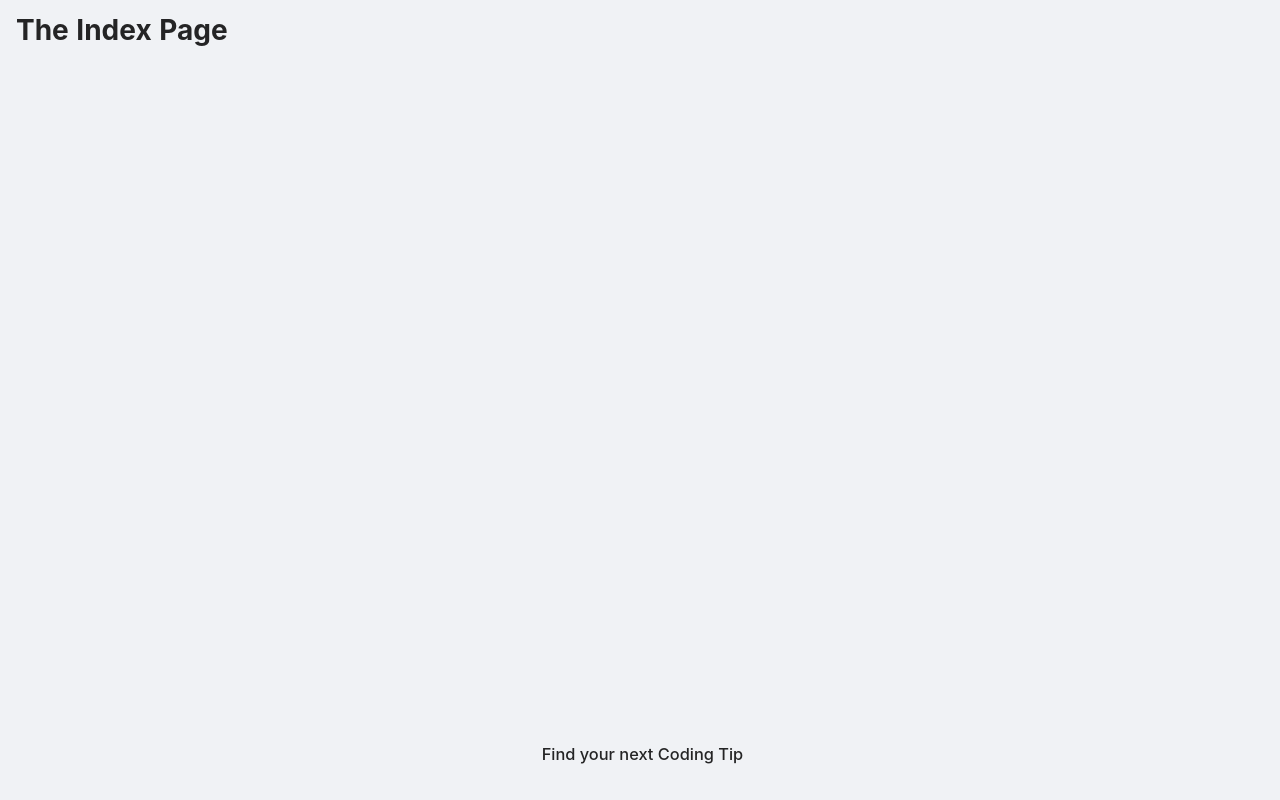
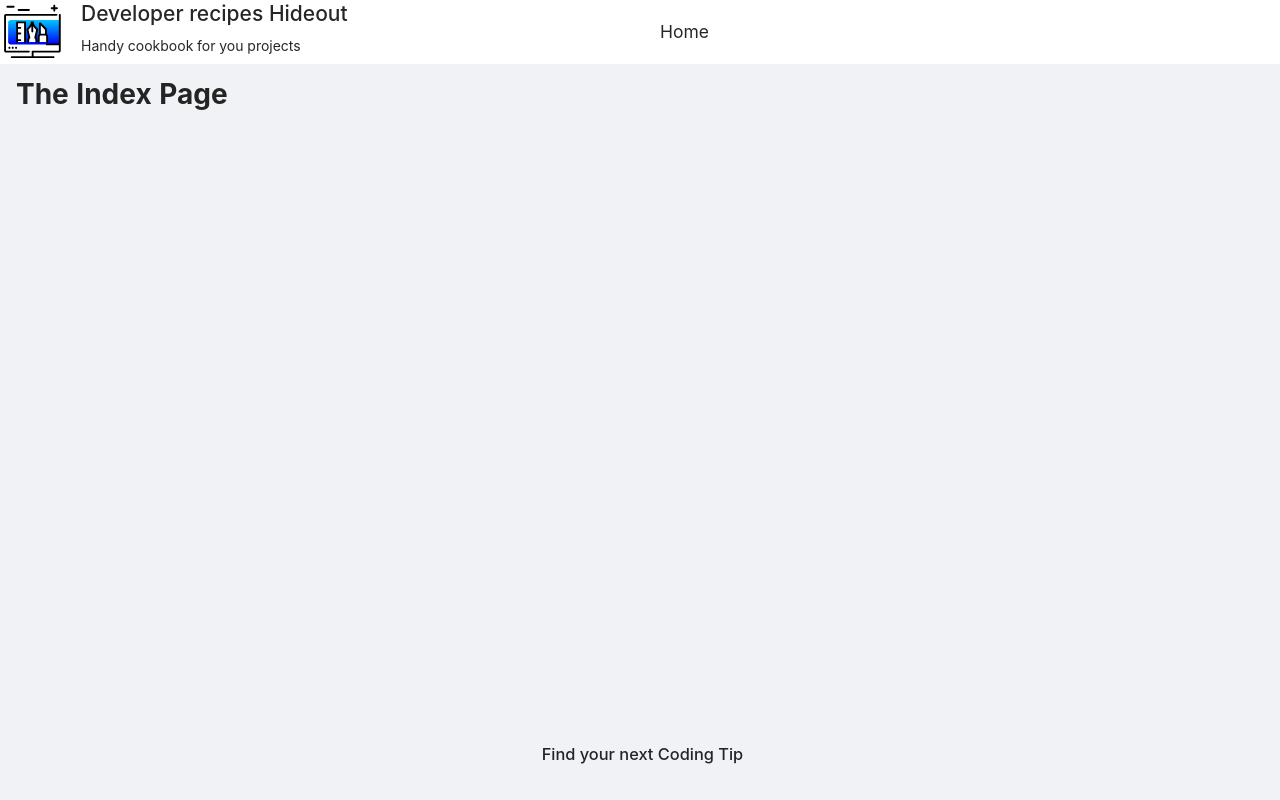
Before and after one commit to PetrovIlyuha/dev-tips, a Next.js app: page / in a window 1280 px wide. Shown: the top 800 px of the page. Built offline with nearby package versions, Linux system fonts and the light colour scheme.

Commit message:
main header logo and layout implementation

```diff
--- a/components/layout/MainLayout.tsx
+++ b/components/layout/MainLayout.tsx
@@ -5,6 +5,7 @@ import { GlobalStyle } from '../../utils/globalStyle';
 import Head from 'next/head';
 import { Layout } from 'antd';
 import { MainFooter } from './MainFooter';
+import { MainNavbar } from './MainNavbar';
 
 const { Header, Content } = Layout;
 
@@ -96,6 +97,7 @@ export class MainLayout extends Component<Props> {
         <GlobalStyle />
         <StyledBody>
           <Layout>
+            <MainNavbar />
             <Content>{children}</Content>
             <MainFooter />
           </Layout>
--- /dev/null
+++ b/components/layout/MainNavbar.tsx
@@ -0,0 +1,78 @@
+import Link from 'next/link';
+import { Layout, Menu } from 'antd';
+import styled from 'styled-components';
+const { Header } = Layout;
+
+const StyledHeader = styled(Header)`
+  ${({ theme }) => `
+    background-color: ${theme['header-color']};
+    border-bottom-color: ${theme['header-border-color']};
+    border-bottom-width: 1px;
+    border-bottom-style: solid;
+    text-align: right;
+    display: flex;
+    li {
+      font-size: ${theme['font-size-md']}
+    }
+  `}
+`;
+
+const StyledMenu = styled(Menu)`
+  border-bottom-width: 0px;
+  width: 50%;
+`;
+
+const TitleContainer = styled.div`
+  ${({ theme }) => `
+    background-color: ${theme['header-color']};
+    width: 50%;
+    display: flex;
+    flex-direction: row;
+    align-items: center;
+  `}
+`;
+
+const Title = styled.div`
+  ${({ theme }) => `
+    text-align: left;
+    display: flex;
+    justify-content: flex-start;
+    align-content: center;
+    align-items: center;
+    line-height: 30px;
+    margin: 10px 0 10px -50px;
+    div {
+      width: 100%;
+      margin-top: 10px;
+      padding-left: ${theme['padding-small']}
+    }
+    h2 {
+      display: inline;
+      color: inherit;
+    }
+    img {
+      width: 80px;
+      height: 60px;
+    }
+  `}
+`;
+export const MainNavbar = () => (
+  <StyledHeader>
+    <TitleContainer>
+      <Title>
+        <img src="/logo.svg" alt="Logo" />
+        <div>
+          <h2>Developer recipes Hideout</h2>
+          <p>Handy cookbook for you projects</p>
+        </div>
+      </Title>
+    </TitleContainer>
+    <StyledMenu theme="light" mode="horizontal" style={{ lineHeight: '64px' }}>
+      <Menu.Item key="/">
+        <Link href="/">
+          <a>Home</a>
+        </Link>
+      </Menu.Item>
+    </StyledMenu>
+  </StyledHeader>
+);
```
Also changed, not shown: public/logo.svg.
